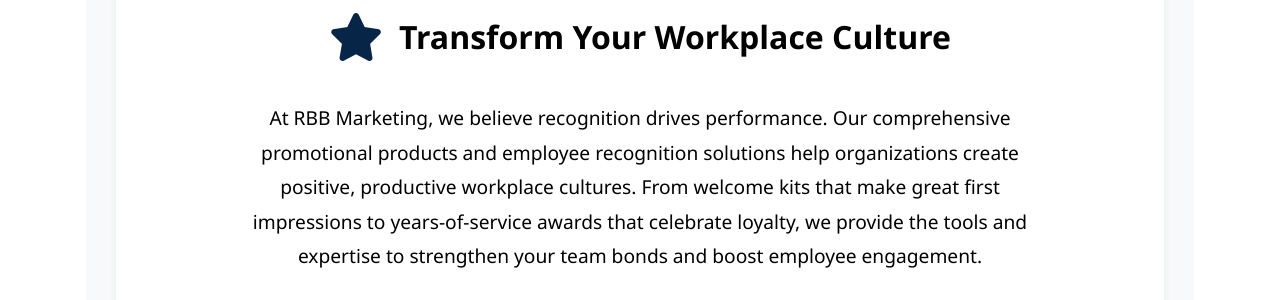
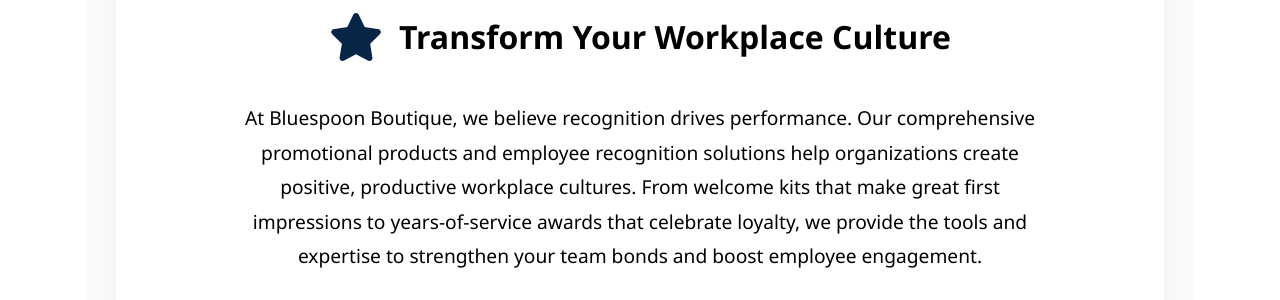
Before and after one commit to devbydesign/bluespoon-healthcarerecognition, a Jekyll site: the page resources.html, which Jekyll copies as it is, in a window 1280 px wide and 1400 px high, scrolled down 482 px. Shown: the part 150-450 px from the top of the window. Built offline with Jekyll 4.4.1, drawn with Linux system fonts in a browser that asks for light colours.

Commit message:
many fixes for the resource and index pages

```diff
--- a/build-program2.html
+++ b/build-program2.html
@@ -287,8 +287,8 @@
       /* Primary-based gradient that auto-adjusts with --primary-color */
       background: linear-gradient(
         135deg,
-        color-mix(in srgb, var(--primary-color) 5%, transparent) 0%,
-        color-mix(in srgb, var(--primary-color) 85%, black) 190%
+        color-mix(in srgb, var(--primary-color) 3%, white 60%) 0%,
+        color-mix(in srgb, var(--primary-color) 15%, transparent) 140%
       );
       border: 2px solid var(--primary-color);
       box-shadow: 0 8px 25px rgba(58, 12, 163, 0.15);
@@ -422,7 +422,7 @@
 
     /* Extend the hero background gradient to cover the entire page */
     body {
-      background-color: #eaede9;
+      background: color-mix(in srgb, var(--primary-color) 6.8%, transparent);
       min-height: 100vh;
     }
 
--- a/contact.html
+++ b/contact.html
@@ -24,9 +24,9 @@
     <section class="contact-info-section">
        <div class="contact-details">
         <ul>
-          <li><strong>Phone:</strong> (987) 654-3210</li>
-          <li><strong>Email:</strong> rbadiner@rbbmarketing.com</li>
-          <li><strong>Address:</strong> 456 Sample Road, Example Town, EX 67890</li>
+          <li><strong>Phone:</strong> (540) 480-6327</li>
+          <li><strong>Email:</strong> kim.hebb@bluespoonboutique.com</li>
+          <li><strong>Address:</strong> 10 Green Hills Drive, Verona, VA, 24482</li>
         </ul>
       </div>
     </section>
--- a/index.html
+++ b/index.html
@@ -21,7 +21,7 @@
     <section class="hero-landing">
       <div class="hero-landing-content">
         <div class="hero-text-overlay" style="margin-top: 500px; width: 180%; left: -40%; position: relative;">
-          <div class="overlay-background" style="background-color: rgba(35,69,108,0.7); border-radius: 20px; padding: 1rem;">
+          <div class="overlay-background" style="background-color: rgb(6, 37, 71); border-radius: 20px; padding: 1rem;">
             <h2 style="font-size: 3rem; font-weight: bold; margin: 0; text-shadow: 1px 1px 2px rgba(0,0,0,0.3);">Unlock the power of appreciation.
               <br>Build a recognition program that creates your culture.</h2>
           </div>
@@ -45,7 +45,7 @@
             <img src="assets/images/Workplacebackground.png" alt="Successful workplace with employees collaborating">
           </div>
         </div>
-         <a href="build-program.html" class="btn sticky-cta">
+         <a href="build-program2.html" class="btn sticky-cta">
             Build Your Program <i class="fas fa-arrow-right"></i>
         </a>
       </div>
@@ -60,7 +60,7 @@
            <!-- Replaced placeholder video with GIF -->
            <img src="assets/images/Drag-and-Drop.gif" alt="Animation showing drag and drop program builder interface" class="demo-gif">
         </div>
-        <a href="build-program.html" class="btn demo-action-button">Build Your Program <i class="fas fa-tools"></i></a>
+        <a href="build-program2.html" class="btn demo-action-button">Build Your Program <i class="fas fa-tools"></i></a>
       </div>
     </section>
 
--- a/resources.html
+++ b/resources.html
@@ -35,9 +35,9 @@
             <h3 style="font-size: 2rem; margin: 0;">Transform Your Workplace Culture</h3>
         </div>
           <p style="font-size: 1.2rem; line-height: 1.8; margin-bottom: 2rem; max-width: 800px; margin-left: auto; margin-right: auto;">
-            At RBB Marketing, we believe recognition drives performance. Our comprehensive promotional products and employee recognition solutions help organizations create positive, productive workplace cultures. From welcome kits that make great first impressions to years-of-service awards that celebrate loyalty, we provide the tools and expertise to strengthen your team bonds and boost employee engagement.
+            At Bluespoon Boutique, we believe recognition drives performance. Our comprehensive promotional products and employee recognition solutions help organizations create positive, productive workplace cultures. From welcome kits that make great first impressions to years-of-service awards that celebrate loyalty, we provide the tools and expertise to strengthen your team bonds and boost employee engagement.
           </p>
-          <a href="https://rbbmarketing.com/" target="_blank" class="btn" style="font-size: 1.2rem; padding: 1rem 2rem;">Explore Our Solutions</a>
+          <a href="https://bluespoonboutique.com/contact" target="_blank" class="btn" style="font-size: 1.2rem; padding: 1rem 2rem;">Explore Our Solutions</a>
         </div>
       </div>
     </section>
@@ -270,7 +270,7 @@
             <li>Better behavior change outcomes</li>
             <li>Adaptable to evolving needs</li>
           </ul>
-          <a href="build-program.html" class="btn">Learn More</a>
+          <a href="build-program2.html" class="btn">Learn More</a>
         </div>
       </div>
     </section>
@@ -278,12 +278,12 @@
       <!-- Next Step CTA Section -->
       <div class="next-step-section next-step-within-products" style="background-color: transparent; padding-top: 1rem; padding-bottom: 2rem;">
         <p>Click here to take your next step to a more productive and consistent workplace!</p>
-      <a href="build-program.html" class="btn">Browse Ideas</a>
+      <a href="build-program2.html" class="btn">Browse Ideas</a>
       </div>
   </main>
 
   <!-- Add Sticky CTA -->
-  <a href="build-program.html" class="resources-sticky-cta">
+  <a href="build-program2.html" class="resources-sticky-cta">
     Build Your Program <i class="fas fa-arrow-right"></i>
   </a>
 
--- a/styles.css
+++ b/styles.css
@@ -2,13 +2,13 @@
   --primary-color: #062547; /* RBB Marketing Blue */
   --secondary-color: #000000; /* Black */
   --accent-color: #f7b801; /* Energetic Yellow */
-  --brand-green: #23456C; /* Brand Green */
-  --brand-orange: #23456C; /* Alias for primary color to fix existing references */
+  --brand-green: #062547; /* Brand Green */
+  --brand-orange: #062547; /* Alias for primary color to fix existing references */
   --dark-color: #000000; /* Black for text */
   --light-color: #ffffff; /* White background */
   --medium-color: #f0f2f5; /* Light grey for backgrounds/borders */
   --text-muted: #666666; /* Muted text color */
-  --success-color: #23456C; /* RBB Marketing Blue for checkmarks etc. */
+  --success-color: #062547; /* RBB Marketing Blue for checkmarks etc. */
   --border-radius: 6px;
   --font-primary: 'Segoe UI', Tahoma, Geneva, Verdana, sans-serif;
   --font-secondary: 'Georgia', serif; /* For select headings or accents */
```
